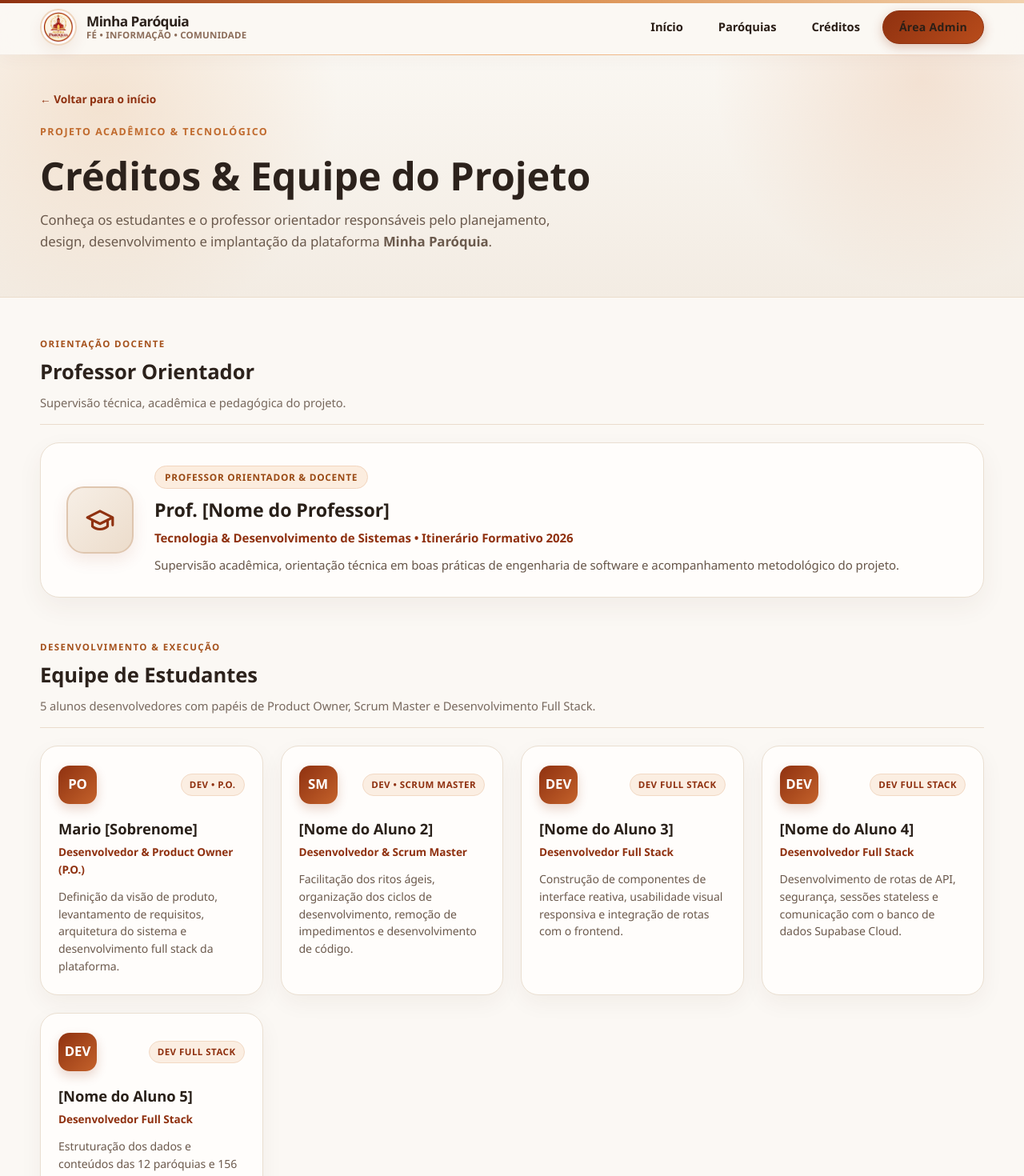
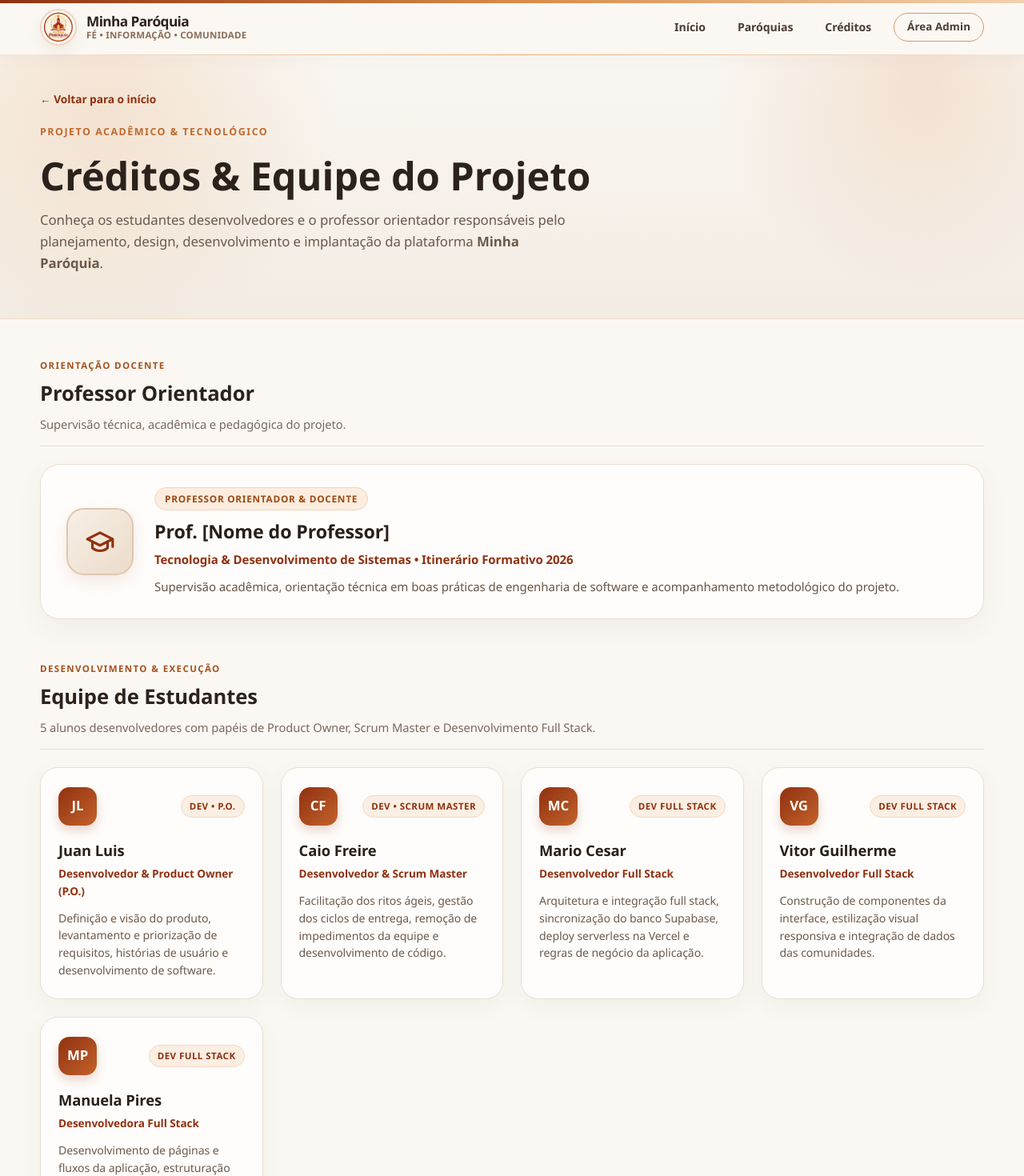
Before and after one commit to Itinerario2026/infogreja-plus, a React (Vite) app in the folder client/: page /creditos in a window 1280 px wide. Shown: the top 1470 px of the page at 80% size. Built offline with nearby package versions, Linux system fonts and the light colour scheme.

Commit message:
Atualiza nomes da equipe (Juan Luis P.O., Caio Freire Scrum, Mario, Vitor, Manuela devs), suaviza header e adiciona favicon

```diff
--- a/client/index.html
+++ b/client/index.html
@@ -4,6 +4,9 @@
   <meta charset="UTF-8" />
   <meta name="viewport" content="width=device-width, initial-scale=1.0" />
   <meta name="description" content="Minha Paróquia: comunidades, pastorais, missas, eventos, atividades, avisos e contatos." />
+  <link rel="icon" type="image/jpeg" href="/logo-minha-paroquia.jpg" />
+  <link rel="shortcut icon" href="/favicon.ico" />
+  <link rel="apple-touch-icon" href="/logo-minha-paroquia.jpg" />
   <title>Minha Paróquia</title>
 </head>
 <body>
--- a/client/src/pages/Credits.jsx
+++ b/client/src/pages/Credits.jsx
@@ -12,42 +12,42 @@ export default function Credits() {
     bio: "Supervisão acadêmica, orientação técnica em boas práticas de engenharia de software e acompanhamento metodológico do projeto."
   };
 
-  // 5 Alunos Desenvolvedores (sendo 1 P.O. e 1 Scrum Master)
+  // 5 Alunos Desenvolvedores (com P.O. e Scrum Master)
   const teamMembers = [
     {
-      name: "Mario [Sobrenome]",
+      name: "Juan Luis",
       role: "Desenvolvedor & Product Owner (P.O.)",
       tag: "Dev • P.O.",
-      contributions: "Definição da visão de produto, levantamento de requisitos, arquitetura do sistema e desenvolvimento full stack da plataforma.",
-      initials: "PO"
+      contributions: "Definição e visão do produto, levantamento e priorização de requisitos, histórias de usuário e desenvolvimento de software.",
+      initials: "JL"
     },
     {
-      name: "[Nome do Aluno 2]",
+      name: "Caio Freire",
       role: "Desenvolvedor & Scrum Master",
       tag: "Dev • Scrum Master",
-      contributions: "Facilitação dos ritos ágeis, organização dos ciclos de desenvolvimento, remoção de impedimentos e desenvolvimento de código.",
-      initials: "SM"
+      contributions: "Facilitação dos ritos ágeis, gestão dos ciclos de entrega, remoção de impedimentos da equipe e desenvolvimento de código.",
+      initials: "CF"
     },
     {
-      name: "[Nome do Aluno 3]",
+      name: "Mario Cesar",
       role: "Desenvolvedor Full Stack",
       tag: "Dev Full Stack",
-      contributions: "Construção de componentes de interface reativa, usabilidade visual responsiva e integração de rotas com o frontend.",
-      initials: "DEV"
+      contributions: "Arquitetura e integração full stack, sincronização do banco Supabase, deploy serverless na Vercel e regras de negócio da aplicação.",
+      initials: "MC"
     },
     {
-      name: "[Nome do Aluno 4]",
+      name: "Vitor Guilherme",
       role: "Desenvolvedor Full Stack",
       tag: "Dev Full Stack",
-      contributions: "Desenvolvimento de rotas de API, segurança, sessões stateless e comunicação com o banco de dados Supabase Cloud.",
-      initials: "DEV"
+      contributions: "Construção de componentes da interface, estilização visual responsiva e integração de dados das comunidades.",
+      initials: "VG"
     },
     {
-      name: "[Nome do Aluno 5]",
-      role: "Desenvolvedor Full Stack",
+      name: "Manuela Pires",
+      role: "Desenvolvedora Full Stack",
       tag: "Dev Full Stack",
-      contributions: "Estruturação dos dados e conteúdos das 12 paróquias e 156 pastorais, testes de usabilidade e validação de requisitos.",
-      initials: "DEV"
+      contributions: "Desenvolvimento de páginas e fluxos da aplicação, estruturação das 156 pastorais, testes de usabilidade e interface.",
+      initials: "MP"
     }
   ];
 
@@ -72,7 +72,7 @@ export default function Credits() {
               <span className="eyebrow">Projeto Acadêmico & Tecnológico</span>
               <h1>Créditos & Equipe do Projeto</h1>
               <p>
-                Conheça os estudantes e o professor orientador responsáveis pelo planejamento,
+                Conheça os estudantes desenvolvedores e o professor orientador responsáveis pelo planejamento,
                 design, desenvolvimento e implantação da plataforma <strong>Minha Paróquia</strong>.
               </p>
             </div>
--- a/client/src/styles.css
+++ b/client/src/styles.css
@@ -2169,36 +2169,36 @@ body{margin:0;}
   box-shadow:0 0 0 4px rgba(237,123,24,.12);
 }
 .brand-header .nav{
-  gap:12px;
+  gap:16px;
   margin-left:auto;
   align-items:center;
 }
 .brand-header .nav a{
-  padding:9px 16px;
-  border-radius:10px;
-  color:#2b1f17 !important;
-  font-size:.92rem;
-  font-weight:750;
+  padding:7px 12px;
+  border-radius:8px;
+  color:#4a3c33 !important;
+  font-size:.88rem;
+  font-weight:600;
   transition:all .2s ease;
 }
 .brand-header .nav a:hover{
   color:#8f3110 !important;
-  background:rgba(143,49,16,.08);
+  background:rgba(143,49,16,.05);
 }
 .brand-header .nav a:after{display:none;}
 .brand-header .nav .nav-cta{
   background:#fff;
-  border:1px solid #ead6c2;
-  color:#8f3110 !important;
+  border:1px solid #ebd7c4;
+  color:#6b5344 !important;
   border-radius:999px;
-  padding:8px 18px;
+  padding:7px 14px;
 }
 .brand-header .nav .nav-cta:hover{
   background:#8f3110;
   color:#fff !important;
   border-color:#8f3110;
 }
-.brand-header .menu-btn{color:#2b1f17;}
+.brand-header .menu-btn{color:#4a3c33;}
 
 /* primeira dobra menor: cabe com folga em notebooks */
 .hero-showcase{
@@ -2974,40 +2974,39 @@ input:focus,select:focus,textarea:focus{border-color:#cf8b58;box-shadow:0 0 0 3p
 }
 
 /* ==========================================================================
-   NAVEGAÇÃO: Botão Admin & Link Créditos (Alta visibilidade e contraste)
+   NAVEGAÇÃO: Botão Admin & Link Créditos (Harmonioso, equilibrado e leve)
    ========================================================================== */
 .nav-credits-link{
-  color:#2b1f17 !important;
-  font-weight:750 !important;
-  font-size:.92rem !important;
+  color:#4a3c33 !important;
+  font-weight:600 !important;
+  font-size:.88rem !important;
   transition:all .2s ease;
 }
 .nav-credits-link:hover{
   color:#8f3110 !important;
-  background:rgba(143,49,16,.08) !important;
+  background:rgba(143,49,16,.05) !important;
 }
 
 .nav-admin-link{
   display:inline-flex !important;
   align-items:center;
   justify-content:center;
-  padding:9px 20px !important;
+  padding:6px 16px !important;
   border-radius:999px !important;
-  background:linear-gradient(135deg, #8f3110 0%, #b84c1b 100%) !important;
+  background:transparent !important;
+  color:#8f3110 !important;
+  border:1.5px solid #d4986e !important;
+  font-weight:650 !important;
+  font-size:.83rem !important;
+  letter-spacing:.01em;
+  box-shadow:none !important;
+  transition:all .2s ease;
+}
+.nav-admin-link:hover{
+  background:#8f3110 !important;
   color:#ffffff !important;
-  border:1px solid #8f3110 !important;
-  font-weight:800 !important;
-  font-size:.88rem !important;
-  letter-spacing:.02em;
-  box-shadow:0 4px 14px rgba(143,49,16,.28);
-  transition:all .2s ease;
-}
-.nav-admin-link:hover{
-  background:linear-gradient(135deg, #74250a 0%, #9e3e12 100%) !important;
-  color:#ffffff !important;
-  border-color:#74250a !important;
-  transform:translateY(-1px);
-  box-shadow:0 6px 18px rgba(143,49,16,.38);
+  border-color:#8f3110 !important;
+  box-shadow:0 3px 10px rgba(143,49,16,.18) !important;
 }
 
 /* Mobile drawer adjustments */
@@ -3017,8 +3016,8 @@ input:focus,select:focus,textarea:focus{border-color:#cf8b58;box-shadow:0 0 0 3p
     justify-content:center;
     text-align:center;
     width:100%;
-    padding:13px 20px !important;
-    font-size:.95rem !important;
+    padding:11px 18px !important;
+    font-size:.9rem !important;
   }
 }
 
```
Also changed, not shown: client/public/favicon.jpg (added), 1 other file (tests, documents, lock files or other folders).
